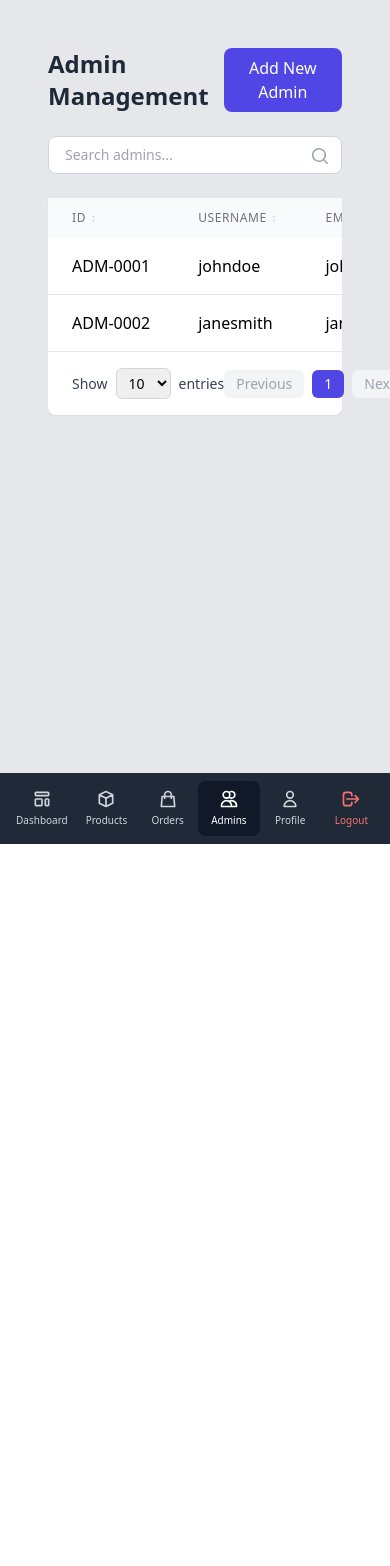
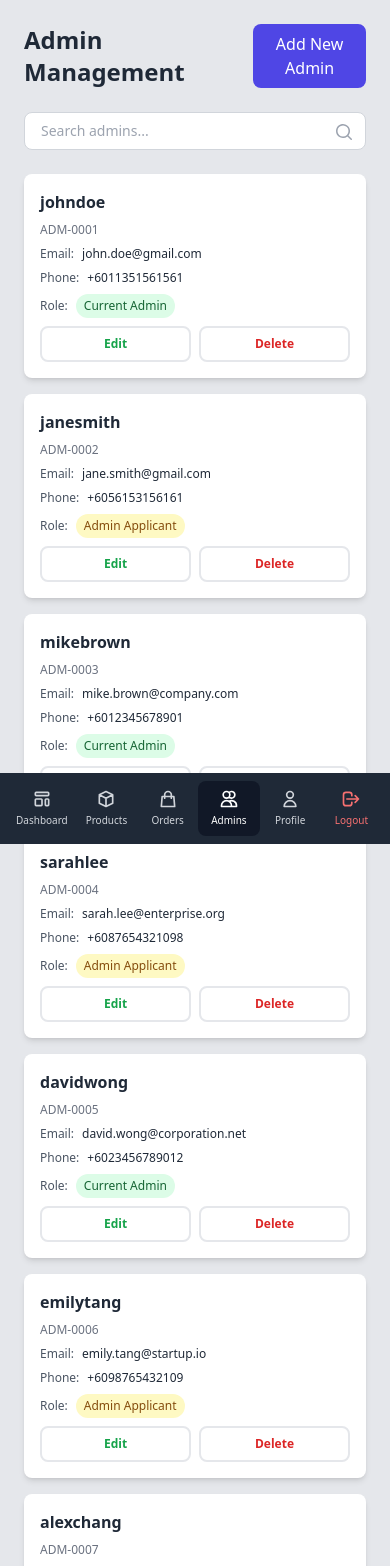
Before and after one commit to BodhiOng/Admin-Dashboard-ECommerce, a Next.js app in the folder frontend/: page /admins in a window 390 px wide. Shown: the top 1566 px of the page. Before the commit the page ends 844 px from the top, so only its background shows below. Built offline with nearby package versions, Linux system fonts and the light colour scheme.

Commit message:
created mobile view for /admins

```diff
--- a/frontend/src/app/admins/page.tsx
+++ b/frontend/src/app/admins/page.tsx
@@ -11,14 +11,140 @@ const mockAdmins: Admin[] = [
         username: 'johndoe',
         email: 'john.doe@gmail.com',
         phoneNumber: '+6011351561561',
-        role: 'Current Admin'
+        role: 'Current Admin',
     },
     {
         id: 'ADM-0002',
         username: 'janesmith',
         email: 'jane.smith@gmail.com',
         phoneNumber: '+6056153156161',
-        role: 'Admin Applicant'
+        role: 'Admin Applicant',
+    },
+    {
+        id: 'ADM-0003',
+        username: 'mikebrown',
+        email: 'mike.brown@company.com',
+        phoneNumber: '+6012345678901',
+        role: 'Current Admin',
+    },
+    {
+        id: 'ADM-0004',
+        username: 'sarahlee',
+        email: 'sarah.lee@enterprise.org',
+        phoneNumber: '+6087654321098',
+        role: 'Admin Applicant',
+    },
+    {
+        id: 'ADM-0005',
+        username: 'davidwong',
+        email: 'david.wong@corporation.net',
+        phoneNumber: '+6023456789012',
+        role: 'Current Admin',
+    },
+    {
+        id: 'ADM-0006',
+        username: 'emilytang',
+        email: 'emily.tang@startup.io',
+        phoneNumber: '+6098765432109',
+        role: 'Admin Applicant',
+    },
+    {
+        id: 'ADM-0007',
+        username: 'alexchang',
+        email: 'alex.chang@tech.com',
+        phoneNumber: '+6034567890123',
+        role: 'Current Admin',
+    },
+    {
+        id: 'ADM-0008',
+        username: 'oliviachen',
+        email: 'olivia.chen@digital.org',
+        phoneNumber: '+6076543210987',
+        role: 'Admin Applicant',
+    },
+    {
+        id: 'ADM-0009',
+        username: 'ryantan',
+        email: 'ryan.tan@innovation.net',
+        phoneNumber: '+6045678901234',
+        role: 'Current Admin',
+    },
+    {
+        id: 'ADM-0010',
+        username: 'sophialam',
+        email: 'sophia.lam@solutions.io',
+        phoneNumber: '+6054321098765',
+        role: 'Admin Applicant',
+    },
+    {
+        id: 'ADM-0011',
+        username: 'ethankim',
+        email: 'ethan.kim@global.com',
+        phoneNumber: '+6056789012345',
+        role: 'Current Admin',
+    },
+    {
+        id: 'ADM-0012',
+        username: 'isabellawu',
+        email: 'isabella.wu@enterprise.org',
+        phoneNumber: '+6043210987654',
+        role: 'Admin Applicant',
+    },
+    {
+        id: 'ADM-0013',
+        username: 'danielnguyen',
+        email: 'daniel.nguyen@technology.net',
+        phoneNumber: '+6067890123456',
+        role: 'Current Admin',
+    },
+    {
+        id: 'ADM-0014',
+        username: 'amandachow',
+        email: 'amanda.chow@startup.io',
+        phoneNumber: '+6032109876543',
+        role: 'Admin Applicant',
+    },
+    {
+        id: 'ADM-0015',
+        username: 'williamlin',
+        email: 'william.lin@digital.com',
+        phoneNumber: '+6078901234567',
+        role: 'Current Admin',
+    },
+    {
+        id: 'ADM-0016',
+        username: 'hannahyang',
+        email: 'hannah.yang@corporation.org',
+        phoneNumber: '+6021098765432',
+        role: 'Admin Applicant',
+    },
+    {
+        id: 'ADM-0017',
+        username: 'jasonzhang',
+        email: 'jason.zhang@innovation.net',
+        phoneNumber: '+6089012345678',
+        role: 'Current Admin',
+    },
+    {
+        id: 'ADM-0018',
+        username: 'graceteo',
+        email: 'grace.teo@solutions.com',
+        phoneNumber: '+6010987654321',
+        role: 'Admin Applicant',
+    },
+    {
+        id: 'ADM-0019',
+        username: 'kevinliu',
+        email: 'kevin.liu@tech.org',
+        phoneNumber: '+6090123456789',
+        role: 'Current Admin',
+    },
+    {
+        id: 'ADM-0020',
+        username: 'rachelchen',
+        email: 'rachel.chen@global.io',
+        phoneNumber: '+6001234567890',
+        role: 'Admin Applicant',
     }
 ];
 
@@ -143,7 +269,7 @@ export default function AdminsPage() {
         const admin: Admin = {
             ...formData,
             id: `ADM-${String(admins.length + 1).padStart(4, '0')}`,
-            role: 'Current Admin'
+            role: 'Current Admin',
         };
 
         // Add new admin to the list
@@ -171,7 +297,7 @@ export default function AdminsPage() {
                     ...admin,
                     username: formData.username,
                     phoneNumber: formData.phoneNumber,
-                    role: formData.role  // Use the selected role from the form
+                    role: formData.role,  // Use the selected role from the form
                 }
                 : admin
         ));
@@ -253,13 +379,13 @@ export default function AdminsPage() {
     };
 
     return (
-        <div className="p-6">
+        <div className="p-6 md:p-6 max-md:p-0">
             {/* Admin Management Header and Add Admin Button */}
             <div className="flex justify-between items-center mb-6">
                 <h1 className="text-2xl font-bold text-gray-800">Admin Management</h1>
                 <button
                     onClick={openAddModal}
-                    className="bg-indigo-600 text-white px-4 py-2 rounded-lg hover:bg-indigo-700 transition-colors"
+                    className="bg-indigo-600 text-white px-0 py-2 md:px-4 md:py-2 rounded-lg hover:bg-indigo-700 transition-colors"
                 >
                     Add New Admin
                 </button>
@@ -315,7 +441,7 @@ export default function AdminsPage() {
             </div>
 
             {/* Admin Table */}
-            <div className="bg-white rounded-lg shadow-sm">
+            <div className="hidden md:block bg-white rounded-lg shadow-sm">
                 <div className="overflow-x-auto">
                     <table className="w-full">
                         <thead>
@@ -489,6 +615,90 @@ export default function AdminsPage() {
                 </div>
             </div>
 
+            {/* Mobile Card View */}
+            <div className="md:hidden space-y-4">
+                {paginatedAdmins.map((admin) => (
+                    <div key={admin.id} className="bg-white shadow-md rounded-lg p-4 mb-4">
+                        <div className="flex justify-between items-center mb-2">
+                            <h3 className="text-base font-semibold text-gray-800">{admin.username}</h3>
+                        </div>
+
+                        <div className="space-y-1">
+                            <span className="block text-xs text-gray-500 truncate max-w-full overflow-hidden">
+                                {admin.id}
+                            </span>
+                        </div>
+
+                        <div className="flex justify-start items-center mt-2">
+                            <span className="text-xs text-gray-600 mr-2">Email:</span>
+                            <span className="text-xs text-gray-800">{admin.email}</span>
+                        </div>
+
+                        <div className="flex justify-start items-center mt-2">
+                            <span className="text-xs text-gray-600 mr-2">Phone:</span>
+                            <span className="text-xs text-gray-800">{admin.phoneNumber}</span>
+                        </div>
+
+                        <div className="flex justify-start items-center mt-2">
+                            <span className="text-xs text-gray-600 mr-2">Role:</span>
+                            <span className={`px-2 py-1 rounded-full text-xs font-medium ${
+                                admin.role === 'Current Admin'
+                                    ? 'bg-green-100 text-green-800'
+                                    : 'bg-yellow-100 text-yellow-800'
+                            }`}>
+                                {admin.role}
+                            </span>
+                        </div>
+
+                        <div className="flex justify-between items-center pt-0 mt-2 space-x-2">
+                            <button
+                                onClick={() => openEditModal(admin)}
+                                className="flex-1 px-3 py-2 border-2 text-green-600 rounded-lg text-center text-xs font-semibold"
+                            >
+                                Edit
+                            </button>
+                            <button
+                                onClick={() => handleDeleteAdmin(admin.id)}
+                                className="flex-1 px-3 py-2 border-2 text-red-600 rounded-lg text-center text-xs font-semibold"
+                            >
+                                Delete
+                            </button>
+                        </div>
+                    </div>
+                ))}
+
+                {/* Mobile Pagination */}
+                <div className="flex justify-between items-center mt-4 space-x-4">
+                    <button
+                        onClick={() => handlePageChange(currentPage - 1)}
+                        disabled={currentPage === 1}
+                        className={`w-24 px-4 py-2 rounded-md text-sm ${
+                            currentPage === 1
+                                ? 'bg-gray-100 text-gray-400 cursor-not-allowed'
+                                : 'bg-white text-gray-700 border border-gray-300'
+                        }`}
+                    >
+                        Previous
+                    </button>
+
+                    <span className="text-sm text-gray-700 min-w-[100px] text-center">
+                        Page {currentPage} of {totalPages}
+                    </span>
+
+                    <button
+                        onClick={() => handlePageChange(currentPage + 1)}
+                        disabled={currentPage === totalPages}
+                        className={`w-24 px-4 py-2 rounded-md text-sm ${
+                            currentPage === totalPages
+                                ? 'bg-gray-100 text-gray-400 cursor-not-allowed'
+                                : 'bg-white text-gray-700 border border-gray-300'
+                        }`}
+                    >
+                        Next
+                    </button>
+                </div>
+            </div>
+
             {/* Add Admin Modal */}
             <AddAdminModal
                 isOpen={isAddModalOpen}
```
